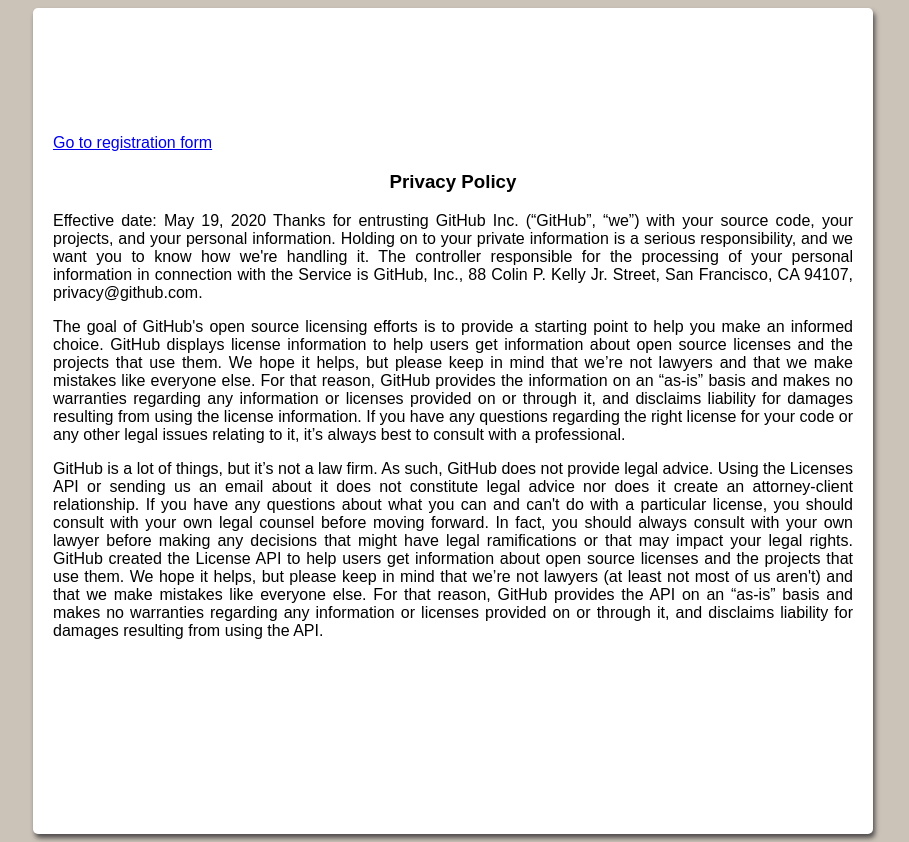
After one commit to repavn/auth_form, a Django app: page /policy/ in a window 1280 px wide. The commit adds this page. Shown: the whole page, without its empty margins (187-1096 px from the left). Run offline with Django 3.2, Linux system fonts and the light colour scheme.

Commit message:
final release, remove staff, static pages

```diff
--- a/custom_auth/settings/settings.py
+++ b/custom_auth/settings/settings.py
@@ -76,10 +76,6 @@ WSGI_APPLICATION = 'custom_auth.wsgi.application'
 # https://docs.djangoproject.com/en/3.0/ref/settings/#databases
 
 DATABASES = {
-    # 'default': {
-    #     'ENGINE': 'django.db.backends.sqlite3',
-    #     'NAME': os.path.join(BASE_DIR, 'db.sqlite3'),
-    # },
     'default': {
         'ENGINE': 'django.db.backends.postgresql',
         'NAME': 'inetlead',
--- a/custom_auth/templates/base.html
+++ b/custom_auth/templates/base.html
@@ -161,8 +161,9 @@
                       <span class="checkmark"></span>
                     </label>
                     <p class="simple_text">
-                        <span class="hide-text">By signing up, i agree to the PlacePass</span> <a class="link-text" href="#">Terms of Service</a>
-                        <span class="hide-text">and</span> <a class="link-text" href="#">Privacy Policy</a>
+                        <span class="hide-text">By signing up, i agree to the PlacePass</span>
+                        <a class="link-text" href="{% url 'terms' %}" target="_blank">Terms of Service</a>
+                        <span class="hide-text">and</span> <a class="link-text" href="{% url 'policy' %}" target="_blank">Privacy Policy</a>
                     </p>
                     <button id="register" class="register" type="button">REGISTER</button>
                     <div class="question-title">
--- /dev/null
+++ b/custom_auth/templates/base_link_view.html
@@ -0,0 +1,40 @@
+<!DOCTYPE html>
+<html lang="en">
+<head>
+    <meta charset="UTF-8">
+    <title>Privacy Policy</title>
+</head>
+<style>
+body {
+     background-color: #cbc3b8;
+     font-family: Arial, Helvetica, sans-serif;
+}
+h3 {
+    text-align: center;
+}
+.root {
+    background-color: white;
+    max-height: 1200px;
+    max-width: 800px;
+    min-height: 700px;
+    min-width: 450px;
+    box-shadow: 2px 4px 5px 0px rgba(79,76,76,1);
+    border-radius: 5px;
+    margin: auto;
+    text-align: justify;
+    padding-top: 10%;
+    padding-left: 20px;
+    padding-right: 20px;
+}
+
+</style>
+<body>
+    <div class="root">
+        <div>
+            <a class="go_main" href="/">Go to registration form</a>
+        </div>
+        {% block title %}{% endblock %}
+        {% block text %}{% endblock %}
+    </div>
+</body>
+</html>
--- /dev/null
+++ b/custom_auth/templates/policy.html
@@ -0,0 +1,40 @@
+{% extends 'base_link_view.html' %}
+
+{% block title %}
+<h3>
+    Privacy Policy
+</h3>
+{% endblock %}
+
+{% block text %}
+<p>Effective date: May 19, 2020
+Thanks for entrusting GitHub Inc. (“GitHub”, “we”) with your source code, your projects, and your personal information.
+Holding on to your private information is a serious responsibility, and we want you to know how we're handling it.
+The controller responsible for the processing of your personal information in connection with the Service is GitHub,
+Inc., 88 Colin P. Kelly Jr. Street, San Francisco, CA 94107, privacy@github.com.</p>
+
+<p>
+The goal of GitHub's open source licensing efforts is to provide a starting point to help you make an informed choice.
+GitHub displays license information to help users get information about open source licenses and the projects that use them.
+We hope it helps, but please keep in mind that we’re not lawyers and that we make mistakes like everyone else.
+For that reason, GitHub provides the information on an “as-is” basis and makes no warranties regarding any information
+or licenses provided on or through it, and disclaims liability for damages resulting from using the license information.
+If you have any questions regarding the right license for your code or any other legal issues relating to it,
+it’s always best to consult with a professional.
+</p>
+
+<p>
+GitHub is a lot of things, but it’s not a law firm. As such, GitHub does not provide legal advice. Using the Licenses
+API or sending us an email about it does not constitute legal advice nor does it create an attorney-client relationship.
+If you have any questions about what you can and can't do with a particular license,
+you should consult with your own legal counsel before moving forward.
+In fact, you should always consult with your own lawyer before making any decisions that might
+have legal ramifications or that may impact your legal rights.
+
+GitHub created the License API to help users get information about open source licenses and the projects that use them.
+We hope it helps, but please keep in mind that we’re not lawyers (at least not most of us aren't)
+and that we make mistakes like everyone else. For that reason, GitHub provides the API on an “as-is”
+basis and makes no warranties regarding any information or licenses provided on or through it, and disclaims
+liability for damages resulting from using the API.
+</p>
+{% endblock %}
--- a/custom_auth/urls.py
+++ b/custom_auth/urls.py
@@ -2,12 +2,15 @@ from django.conf import settings
 from django.conf.urls.static import static
 from django.contrib import admin
 from django.urls import path
+from django.views.generic import TemplateView
 
 from custom_auth.views import UserView, logout_view
 
 urlpatterns = [
     path('admin/', admin.site.urls),
     path('logout/', logout_view),
+    path('policy/', TemplateView.as_view(template_name="policy.html"), name='policy'),
+    path('terms/', TemplateView.as_view(template_name="terms.html"), name='terms'),
     path('', UserView.as_view()),
 ]
 
```
Also changed, not shown: custom_auth/templates/terms.html (added, +28 -0 lines).
